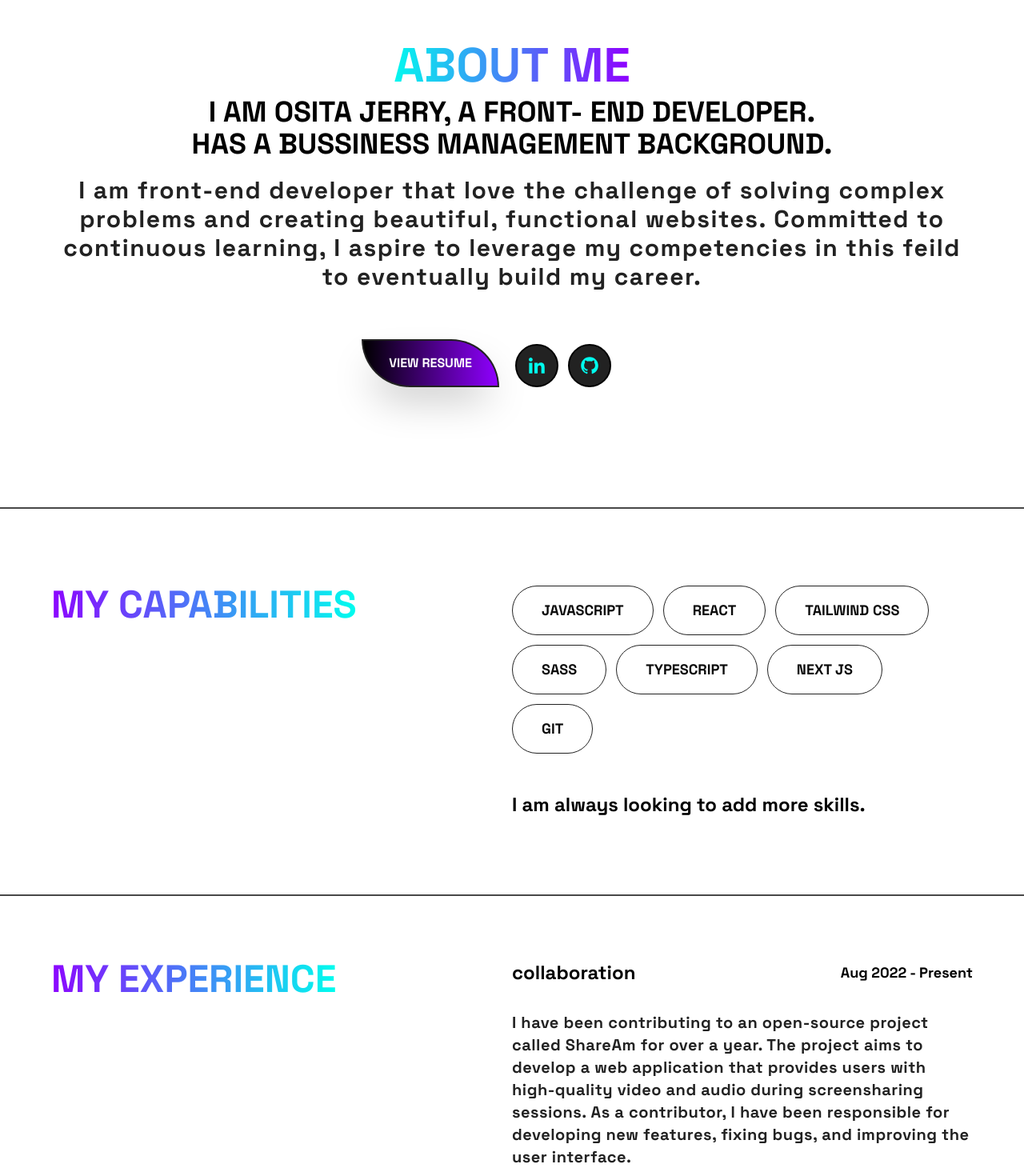
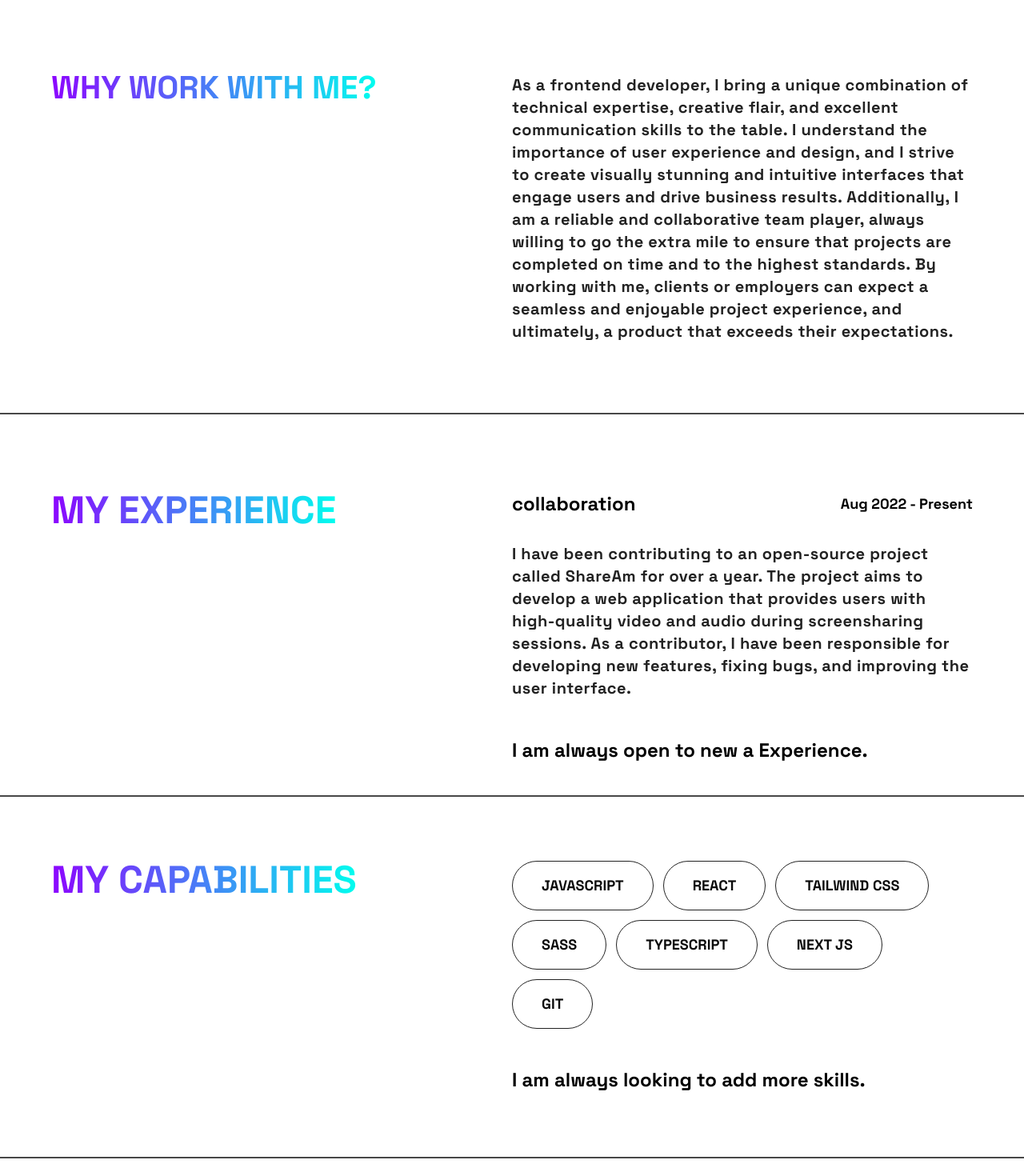
Before and after one commit to ossydimma/my-portfolio, a Next.js app: page /about in a window 1280 px wide. Shown: the part 100-1570 px from the top of the page at 80% size. Built offline with nearby package versions, Linux system fonts and the light colour scheme.

Commit message:
code optimizition

```diff
--- a/src/app/about/page.tsx
+++ b/src/app/about/page.tsx
@@ -7,15 +7,55 @@ const bebasNeue = Bebas_Neue({ weight: "400", subsets: ["latin"] });
 const page = () => {
   return (
     <div className=" mt-[12vh]  flex flex-col gap-20">
-      <About
-        text="view resume"
-        href="/Resume.pdf"
-        medias={<Medias />}
-        styles="justify-center"
-      />
-      <div className="border-y-2 border-[#484848] py-[70px] lg:py-24">
+      {/* <----------------------------|  WHY WORK WITH ME  |----------------------------> */}
+      <section className=" flex justify-between items-center gap-14 flex-col  mx-[5%] pb-2 pt-10 lg:pt-24 lg:flex-row  lg:gap-0 lg:items-start">
+        <h1
+          className={`rev-heading-txt text-center  uppercase font-[700] text-[#0a0a0a]  text-3xl lg:text-[40px]  lg:text-left  dark:text-[#fff] `}
+        >
+          why work with me?
+        </h1>
+        <article className=" w-[95%] lg:w-[50%]  tracking-normal text-lg text-[#222] dark:text-[#c7c7c7] sm:text-xl sm:tracking-wide">
+          As a frontend developer, I bring a unique combination of technical
+          expertise, creative flair, and excellent communication skills to the
+          table. I understand the importance of user experience and design, and
+          I strive to create visually stunning and intuitive interfaces that
+          engage users and drive business results. Additionally, I am a reliable
+          and collaborative team player, always willing to go the extra mile to
+          ensure that projects are completed on time and to the highest
+          standards. By working with me, clients or employers can expect a
+          seamless and enjoyable project experience, and ultimately, a product
+          that exceeds their expectations.
+        </article>
+      </section>
+      {/* <----------------------------|  EXPERIENCE  |----------------------------> */}
+      <div className="border-y-2 border-[#484848]  py-10 lg:pt-24">
+        <section className=" flex justify-between items-center gap-14 flex-col  mx-[5%]  lg:flex-row  lg:gap-0 lg:items-start">
+          <h1
+            className={`rev-heading-txt text-center  uppercase font-[700] text-[#0a0a0a]  text-3xl lg:text-5xl  lg:text-left  dark:text-[#fff] `}
+          >
+            My Experience
+          </h1>
+          <article className=" w-[95%] lg:w-[50%] flex flex-col gap-8  ">
+            <div className=" flex justify-between items-center text-[#000]  dark:text-[#fff]">
+              <h3 className=" text-xl sm:text-2xl font-[500]">collaboration</h3>
+              <span className="text-xs sm:text-lg">Aug 2022 - Present</span>
+            </div>
+            <p className=" mb-4 tracking-normal text-lg text-[#222] dark:text-[#c7c7c7] sm:text-xl sm:tracking-wide">
+              I have been contributing to an open-source project called ShareAm
+              for over a year. The project aims to develop a web application
+              that provides users with high-quality video and audio during
+              screensharing sessions. As a contributor, I have been responsible
+              for developing new features, fixing bugs, and improving the user
+              interface.
+            </p>
+            <span className="text-lg md:text-2xl text-[#000] text-center dark:text-[#fff] lg:text-left">
+              I am always open to new a Experience.
+            </span>
+          </article>
+        </section>
+      </div>
 
-
+      <div className=" ">
         {/* <----------------------------|  CAPABILITIES  |----------------------------> */}
         <section className=" flex justify-between items-center gap-14 flex-col  mx-[5%]  lg:flex-row  lg:gap-0 lg:items-start">
           <h1
@@ -62,36 +102,9 @@ const page = () => {
         </section>
       </div>
 
-
-      {/* <----------------------------|  EXPERIENCE  |----------------------------> */}
-      <div>
-        <section className=" flex justify-between items-center gap-14 flex-col  mx-[5%]  lg:flex-row  lg:gap-0 lg:items-start">
-          <h1
-            className={`rev-heading-txt text-center  uppercase font-[700] text-[#0a0a0a]  text-3xl lg:text-5xl  lg:text-left  dark:text-[#fff] `}
-          >
-            My Experience
-          </h1>
-          <article className=" w-[95%] lg:w-[50%] flex flex-col gap-8  ">
-            <div className=" flex justify-between items-center text-[#000]  dark:text-[#fff]">
-              <h3 className=" text-xl sm:text-2xl font-[500]">collaboration</h3>
-              <span className="text-xs sm:text-lg">Aug 2022 - Present</span>
-            </div>
-            <p className=" mb-4 tracking-normal text-lg text-[#222] dark:text-[#c7c7c7] sm:text-xl sm:tracking-wide">
-              I have been contributing to an open-source project called ShareAm
-              for over a year. The project aims to develop a web application
-              that provides users with high-quality video and audio during
-              screensharing sessions. As a contributor, I have been responsible
-              for developing new features, fixing bugs, and improving the user
-              interface.
-            </p>
-            <span className="text-lg md:text-2xl text-[#000] text-center dark:text-[#fff] lg:text-left">I am always open to new a Experience.</span>
-          </article>
-        </section>
-      </div>
-
       {/* <----------------------------|  CONTACT  |----------------------------> */}
 
-        <Connect />
+      <Connect />
     </div>
   );
 };
--- a/src/app/components/About.tsx
+++ b/src/app/components/About.tsx
@@ -46,7 +46,7 @@ export const About = ({ text, href, medias, stack, styles }: btnType) => {
         >
           <Link
             href={href}
-            className={` px-8 py-4  uppercase shadow-2xl font-bold bg-gradient-to-l from-[#8F00FF] to-black   rounded-tl-none rounded-br-none  rounded-[200px]  text-white  flex items-center gap-3 border-[2px] border-[#222]  dark:border-[#c7c7c7] text-[16px]   }`}
+            className={` px-8 py-4  uppercase shadow-2xl font-bold bg-gradient-to-l from-[#8F00FF] to-black   rounded-tl-none rounded-br-none  rounded-[200px]  text-white  flex items-center gap-3 border-[2px] border-[#222]  dark:border-[#c7c7c7] text-[16px] hover:scale-90 transition-all duration-300  }`}
           >
             {text}
           </Link>
--- a/src/app/components/Button.tsx
+++ b/src/app/components/Button.tsx
@@ -11,7 +11,7 @@ export const Button = ({href, text, styles} : buttonType) => {
         <a
             href={href}
             download
-            className= {`flex gap-1.5  items-center shadow-2xl   py-4 px-5 sm:px-6 sm:gap-3 ${styles}`}
+            className= {`flex gap-1.5  items-center shadow-2xl   py-4 px-5 sm:px-6 sm:gap-3  hover:scale-90 transition-all duration-300 ${styles}`}
             >
             <div className="w-3 h-3 bg-black border-2 border-white rounded-full  sm:w-4 sm:h-4 "></div>
             <span className={` text-shadow text-white font-bold text-xs sm:text-[16px]`}>{text} </span>
--- a/src/app/components/Connect.tsx
+++ b/src/app/components/Connect.tsx
@@ -136,7 +136,7 @@ export const Connect = () => {
             ></textarea>
             <button
               type="submit"
-              className={` uppercase shadow-2xl border-[3px] border-[#222] dark:border-[#c7c7c7]  font-bold bg-gradient-to-l from-[#00FDEE] to-black p-3.5  pl-10 rounded-tl-none  rounded-bl-none  rounded-[200px]  text-white  flex items-center gap-3 text-[16px]  w-[150px] }`}
+              className={`hover:scale-90 transition-all duration-300 uppercase shadow-2xl border-[3px] border-[#222] dark:border-[#c7c7c7]  font-bold bg-gradient-to-l from-[#00FDEE] to-black p-3.5  pl-10 rounded-tl-none  rounded-bl-none  rounded-[200px]  text-white  flex items-center gap-3 text-[16px]  w-[150px] }`}
             >
               {mail.btn}
             </button>
@@ -147,8 +147,8 @@ export const Connect = () => {
         <p
           className={`text-center mt-10 mb-5 text-sm text-[#000] dark:text-[#c7c7c7] `}
         >
-          © 2024 Osita jerry  Designed and built by{" "}
-          <span className=" text-[#00FDEE] text-lg">Osita</span> with{" "}
+          Copyright ©2024 All rights reserved | This template is Designed & built by
+          <span className=" text-[#00FDEE] text-lg"> Osita</span> with{" "}
           <span className=" heading-txt text-lg">Love</span> &{" "}
           <span className=" heading-txt text-lg">Coffee</span>.
         </p>
--- a/src/app/components/ToggleSwitch.tsx
+++ b/src/app/components/ToggleSwitch.tsx
@@ -173,7 +173,7 @@ export const ToggleSwitch = ({
         </label>
       </div>
       {toggledDiv && (
-        <div className=" absolute  top-[25px] right-0   w-[150px] rounded-lg bg-slate-900 text-white px-2 py-3 fill-white stroke-white  dark:bg-white dark:text-[#000] dark:fill-black  dark:stroke-black lg:right-[-90%]">
+        <div className=" absolute  top-[25px] right-0   w-[150px] rounded-lg bg-slate-900 text-white px-2 py-3 fill-white stroke-white  dark:bg-white dark:text-[#000] dark:fill-black  dark:stroke-black lg:right-[-90%] ">
           <div
             className=" flex text-sm justify-between items-center mb-2 cursor-pointer p-1 hover:bg-[#484848] dark:hover:text-white"
             onClick={() => {
--- a/tailwind.config.ts
+++ b/tailwind.config.ts
@@ -20,6 +20,9 @@ const config: Config = {
         lg : '860px',
         xl : '1072px',
       },
+      transitionProperty: {
+        'height': 'height',
+      },
     },
   },
   plugins: [],
```
Also changed, not shown: src/app/components/Works.tsx (+48 -25 lines).
